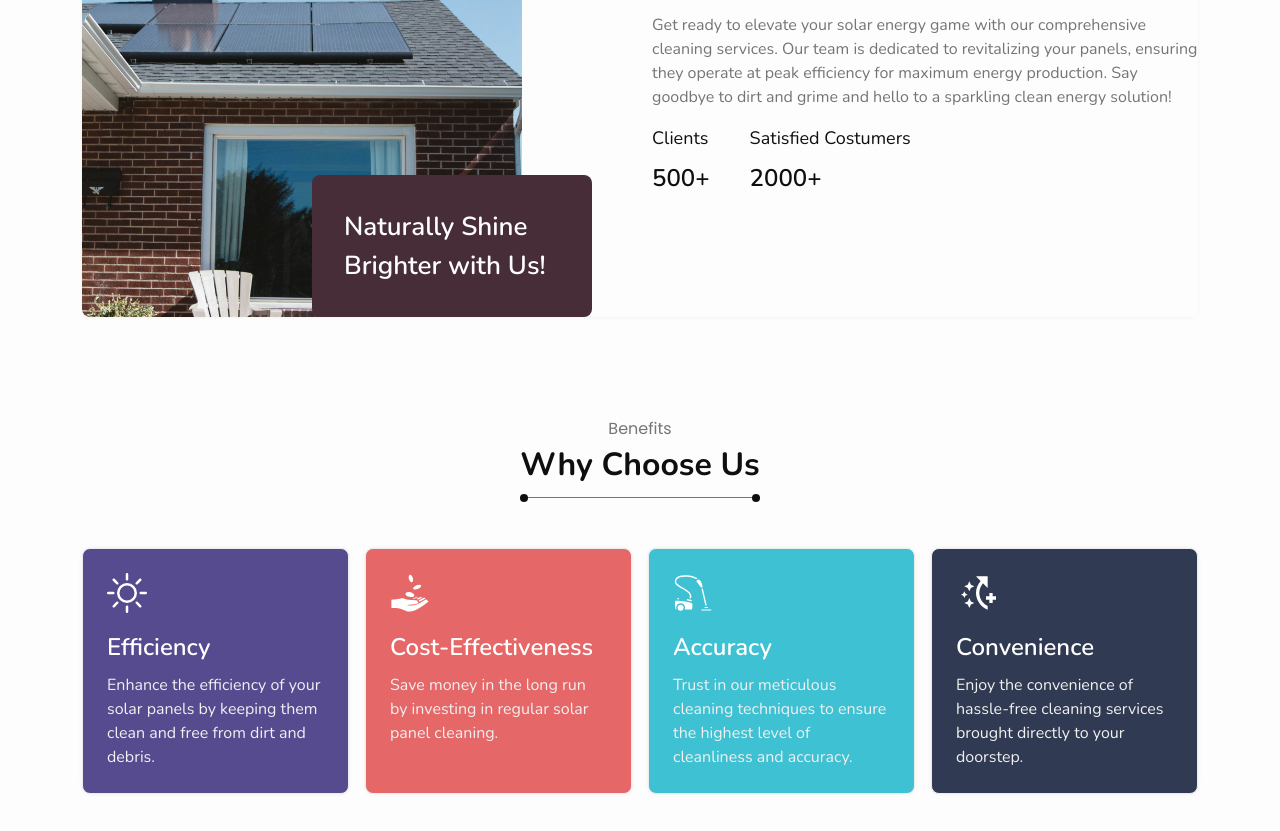
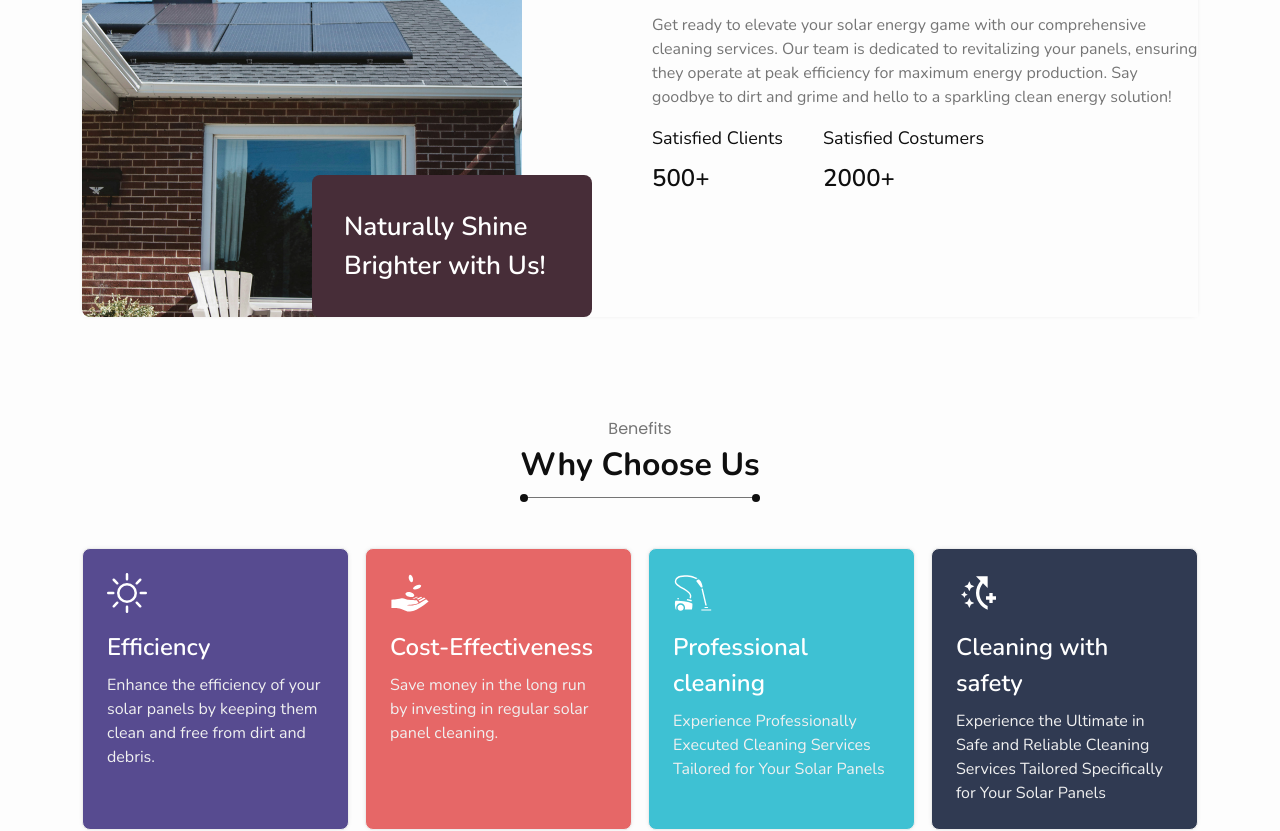
Before and after one commit to chirag396rathod/solExpert, a React (Vite) app: page / in a window 1280 px wide. Shown: the part 1040-1871 px from the top of the page. Built offline with nearby package versions, Linux system fonts and the light colour scheme; the HTML template or start-up script is replaced by a standard one; a web font is replaced by a local one.

Commit message:
Complete Some Changes

```diff
--- a/src/Views/Home/HowItsWork.jsx
+++ b/src/Views/Home/HowItsWork.jsx
@@ -8,7 +8,6 @@ const HowItsWork = () => {
   return (
     <HowItsWorkContainer>
       <div className="section-header">
-        <div className="section-label">Why Choose Us</div>
         <div className="section-title">How Its Work</div>
       </div>
       <div className="row g-5">
--- a/src/Views/Home/OurWork.jsx
+++ b/src/Views/Home/OurWork.jsx
@@ -110,7 +110,7 @@ const OurWork = () => {
     <OurWorkContainer>
       <div className="section-header">
         <div className="section-label">Our Work</div>
-        <div className="section-title">What we did!</div>
+        <div className="section-title">Our Latest Project Gallery</div>
       </div>
       <div className="slider-container">
         <CommonSlider settings={settings} sliderRef={sliderRef}>
--- a/src/Views/Home/ProjectShowOff.jsx
+++ b/src/Views/Home/ProjectShowOff.jsx
@@ -27,7 +27,7 @@ const ProjectShowOff = () => {
             </div>
             <div className="client-data">
               <div className="number-of-clients">
-                <div className="client-label">Clients</div>
+                <div className="client-label">Satisfied Clients</div>
                 <div className="value">500+</div>
               </div>
               <div className="number-of-clients">
--- a/src/Views/Home/WhyChooseUs.jsx
+++ b/src/Views/Home/WhyChooseUs.jsx
@@ -37,20 +37,20 @@ const WhyChooseUs = () => {
         <div className="col-lg-3 col-md-6 col-sm-12">
           <div className="benefit-card card-3">
             <GiVacuumCleaner size={40} color="##fff" />
-            <div className="card-title">Accuracy</div>
+            <div className="card-title">Professional cleaning</div>
             <div className="card-description">
-              Trust in our meticulous cleaning techniques to ensure the highest
-              level of cleanliness and accuracy.
+              Experience Professionally Executed Cleaning Services Tailored for
+              Your Solar Panels
             </div>
           </div>
         </div>
         <div className="col-lg-3 col-md-6 col-sm-12">
           <div className="benefit-card card-4">
             <MdSwitchAccessShortcutAdd size={40} color="##fff" />
-            <div className="card-title">Convenience</div>
+            <div className="card-title">Cleaning with safety</div>
             <div className="card-description">
-              Enjoy the convenience of hassle-free cleaning services brought
-              directly to your doorstep.
+              Experience the Ultimate in Safe and Reliable Cleaning Services
+              Tailored Specifically for Your Solar Panels
             </div>
           </div>
         </div>
--- a/src/Views/Home/index.jsx
+++ b/src/Views/Home/index.jsx
@@ -39,8 +39,8 @@ const HomePage = () => {
         <div className="row g-0">
           <div className="col-sm-12 col-md-6 col-lg-6">
             <div className="hero-text">
-              Solar Panel <br /> Cleaning Services,
-              <br /> Direct to Your Doorstep
+              No.1 Solar Panel <br /> Cleaning Services in Gujarat - Delivered
+              Directly to You!
             </div>
             <div className="hero-description">
               Efficient Cleaning for Maximum Energy Production. <br /> Let Us
--- a/src/Views/Home/styled.jsx
+++ b/src/Views/Home/styled.jsx
@@ -31,12 +31,16 @@ export const HomePageContainer = styled.div`
       width: 100%;
     }
     .hero-text {
-      font-size: 52px;
+      font-size: 38px;
       font-weight: 700;
       line-height: 60px;
       color: #0f0f0f;
       margin-bottom: 16px;
       font-family: "Poppins", sans-serif;
+      span {
+        color: #e66767;
+        font-weight: bold;
+      }
       @media screen and (min-width: 767px) and (max-width: 1580px) {
         font-size: 28px;
         font-weight: 600;
@@ -532,12 +536,6 @@ export const OurWorkContainer = styled.div`
         height: 100%;
         object-fit: contain;
       }
-      &:hover {
-        img {
-          transition: all 0.2s ease-in-out;
-          transform: scale(1.1);
-        }
-      }
     }
   }
   .slick-list {
```
